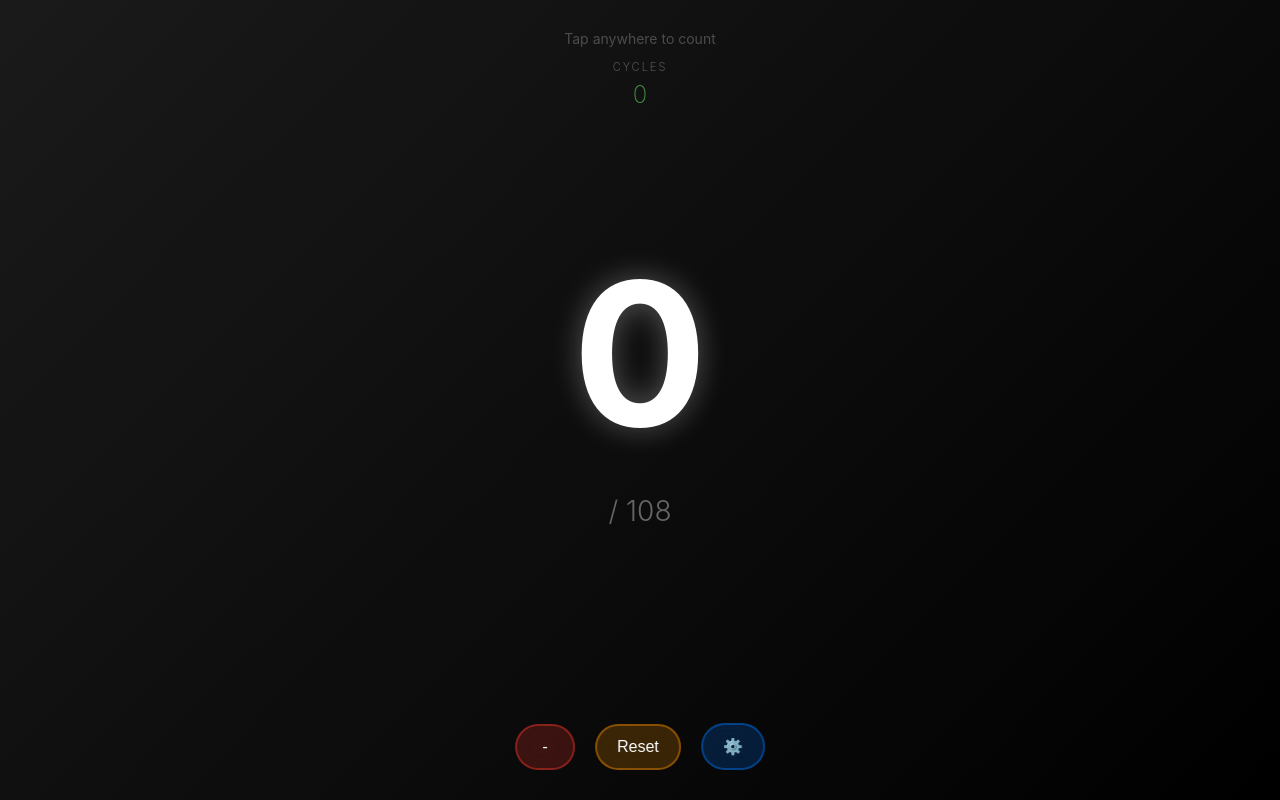
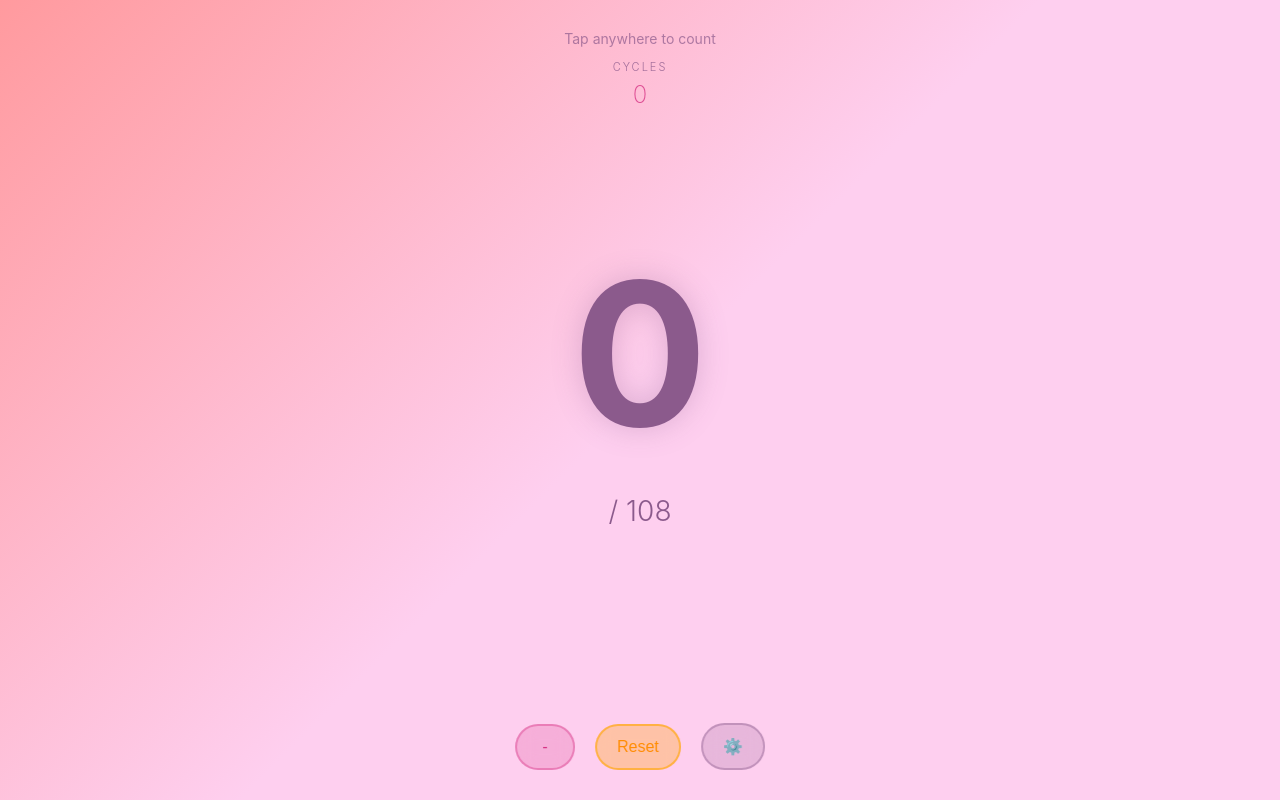
Before and after one commit to kyawphyothu/tiny-counter, a React (Vite) app: page / in a window 1280 px wide. Built offline with nearby package versions, Linux system fonts and the light colour scheme.

Commit message:
feat: update App.css and App.tsx for improved styling and UI consistency

```diff
--- a/src/App.css
+++ b/src/App.css
@@ -18,8 +18,8 @@ body, html {
 
 .app {
   height: 100vh;
-  background: linear-gradient(135deg, #1a1a1a 0%, #000000 100%);
-  color: white;
+  background: linear-gradient(135deg, #ff9a9e 0%, #fecfef 50%, #fecfef 100%);
+  color: #4a4a4a;
   display: flex;
   flex-direction: column;
   justify-content: center;
@@ -54,14 +54,14 @@ body, html {
   font-size: 11px;
   font-weight: 300;
   letter-spacing: 2px;
-  color: #666;
+  color: #8b5a8c;
   text-transform: uppercase;
 }
 
 .cycles-number {
   font-size: 24px;
   font-weight: 200;
-  color: #4CAF50;
+  color: #d63384;
   min-height: 30px;
   display: flex;
   align-items: center;
@@ -73,8 +73,9 @@ body, html {
   font-weight: 700;
   text-align: center;
   margin-bottom: 20px;
-  text-shadow: 0 0 30px rgba(255, 255, 255, 0.3);
+  text-shadow: 0 0 30px rgba(139, 90, 140, 0.3);
   transition: transform 0.1s ease;
+  color: #8b5a8c;
 }
 
 .count:active {
@@ -83,7 +84,7 @@ body, html {
 
 .limit-minimal {
   font-size: clamp(18px, 4vw, 28px);
-  color: #666;
+  color: #8b5a8c;
   text-align: center;
   margin-bottom: 40px;
   font-weight: 300;
@@ -94,7 +95,7 @@ body, html {
 }
 
 .cycle-complete {
-  color: #4CAF50;
+  color: #d63384;
   font-size: 12px;
   animation: pulse-dot 1.5s infinite;
 }
@@ -115,9 +116,9 @@ body, html {
 }
 
 .controls button {
-  background: rgba(255, 255, 255, 0.1);
-  border: 2px solid rgba(255, 255, 255, 0.2);
-  color: white;
+  background: rgba(139, 90, 140, 0.15);
+  border: 2px solid rgba(139, 90, 140, 0.3);
+  color: #8b5a8c;
   padding: 12px 20px;
   border-radius: 25px;
   font-size: 16px;
@@ -129,8 +130,8 @@ body, html {
 }
 
 .controls button:hover {
-  background: rgba(255, 255, 255, 0.2);
-  border-color: rgba(255, 255, 255, 0.4);
+  background: rgba(139, 90, 140, 0.25);
+  border-color: rgba(139, 90, 140, 0.5);
   transform: translateY(-2px);
 }
 
@@ -139,31 +140,34 @@ body, html {
 }
 
 .minus-btn {
-  background: rgba(255, 59, 48, 0.2) !important;
-  border-color: rgba(255, 59, 48, 0.4) !important;
+  background: rgba(214, 51, 132, 0.2) !important;
+  border-color: rgba(214, 51, 132, 0.4) !important;
+  color: #d63384 !important;
 }
 
 .minus-btn:hover {
-  background: rgba(255, 59, 48, 0.3) !important;
+  background: rgba(214, 51, 132, 0.3) !important;
 }
 
 .reset-btn {
-  background: rgba(255, 149, 0, 0.2) !important;
-  border-color: rgba(255, 149, 0, 0.4) !important;
+  background: rgba(255, 165, 0, 0.3) !important;
+  border-color: rgba(255, 165, 0, 0.6) !important;
+  color: #ff8c00 !important;
 }
 
 .reset-btn:hover {
-  background: rgba(255, 149, 0, 0.3) !important;
+  background: rgba(255, 165, 0, 0.4) !important;
 }
 
 .settings-btn {
-  background: rgba(0, 122, 255, 0.2) !important;
-  border-color: rgba(0, 122, 255, 0.4) !important;
+  background: rgba(139, 90, 140, 0.2) !important;
+  border-color: rgba(139, 90, 140, 0.4) !important;
   font-size: 18px;
+  color: #8b5a8c !important;
 }
 
 .settings-btn:hover {
-  background: rgba(0, 122, 255, 0.3) !important;
+  background: rgba(139, 90, 140, 0.3) !important;
 }
 
 .instruction {
@@ -171,7 +175,7 @@ body, html {
   top: 30px;
   left: 50%;
   transform: translateX(-50%);
-  color: #666;
+  color: #8b5a8c;
   font-size: 14px;
   text-align: center;
   opacity: 0.7;
@@ -183,7 +187,7 @@ body, html {
   left: 0;
   width: 100%;
   height: 100%;
-  background: rgba(0, 0, 0, 0.8);
+  background: rgba(139, 90, 140, 0.8);
   display: flex;
   justify-content: center;
   align-items: center;
@@ -192,10 +196,10 @@ body, html {
 }
 
 .settings-content {
-  background: rgba(30, 30, 30, 0.95);
+  background: rgba(254, 207, 239, 0.95);
   padding: 30px;
   border-radius: 20px;
-  border: 1px solid rgba(255, 255, 255, 0.1);
+  border: 1px solid rgba(139, 90, 140, 0.2);
   min-width: 300px;
   text-align: center;
   backdrop-filter: blur(20px);
@@ -204,7 +208,7 @@ body, html {
 .settings-content h3 {
   margin-bottom: 25px;
   font-size: 24px;
-  color: white;
+  color: #8b5a8c;
 }
 
 .setting-item {
@@ -215,15 +219,15 @@ body, html {
 }
 
 .setting-item label {
-  color: #ccc;
+  color: #8b5a8c;
   font-size: 16px;
   text-align: left;
 }
 
 .setting-item input {
-  background: rgba(255, 255, 255, 0.1);
-  border: 1px solid rgba(255, 255, 255, 0.2);
-  color: white;
+  background: rgba(139, 90, 140, 0.1);
+  border: 1px solid rgba(139, 90, 140, 0.3);
+  color: #8b5a8c;
   padding: 12px 16px;
   border-radius: 12px;
   font-size: 18px;
@@ -234,8 +238,8 @@ body, html {
 
 .setting-item input:focus {
   outline: none;
-  border-color: rgba(0, 122, 255, 0.6);
-  box-shadow: 0 0 0 2px rgba(0, 122, 255, 0.2);
+  border-color: rgba(214, 51, 132, 0.6);
+  box-shadow: 0 0 0 2px rgba(214, 51, 132, 0.2);
 }
 
 .settings-buttons {
@@ -245,9 +249,9 @@ body, html {
 }
 
 .settings-buttons button {
-  background: rgba(0, 122, 255, 0.2);
-  border: 1px solid rgba(0, 122, 255, 0.4);
-  color: white;
+  background: rgba(214, 51, 132, 0.2);
+  border: 1px solid rgba(214, 51, 132, 0.4);
+  color: #d63384;
   padding: 10px 20px;
   border-radius: 12px;
   font-size: 14px;
@@ -256,16 +260,17 @@ body, html {
 }
 
 .settings-buttons button:hover {
-  background: rgba(0, 122, 255, 0.3);
+  background: rgba(214, 51, 132, 0.3);
 }
 
 .settings-buttons button:last-child {
-  background: rgba(255, 255, 255, 0.1);
-  border-color: rgba(255, 255, 255, 0.2);
+  background: rgba(139, 90, 140, 0.2);
+  border-color: rgba(139, 90, 140, 0.4);
+  color: #8b5a8c;
 }
 
 .settings-buttons button:last-child:hover {
-  background: rgba(255, 255, 255, 0.2);
+  background: rgba(139, 90, 140, 0.3);
 }
 
 /* Cats explosion effect */
```
Also changed, not shown: src/App.tsx (line endings or trailing spaces).
